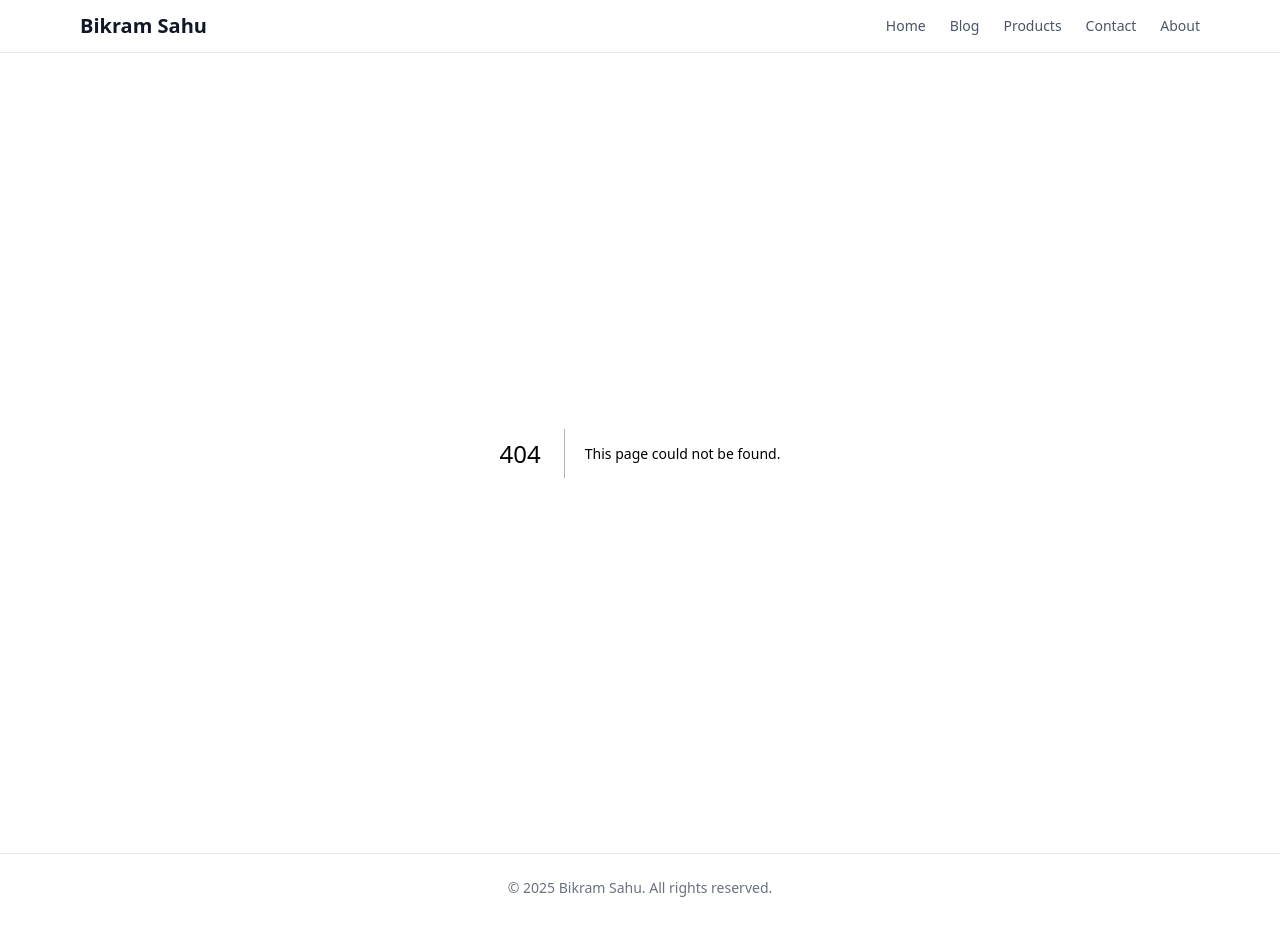
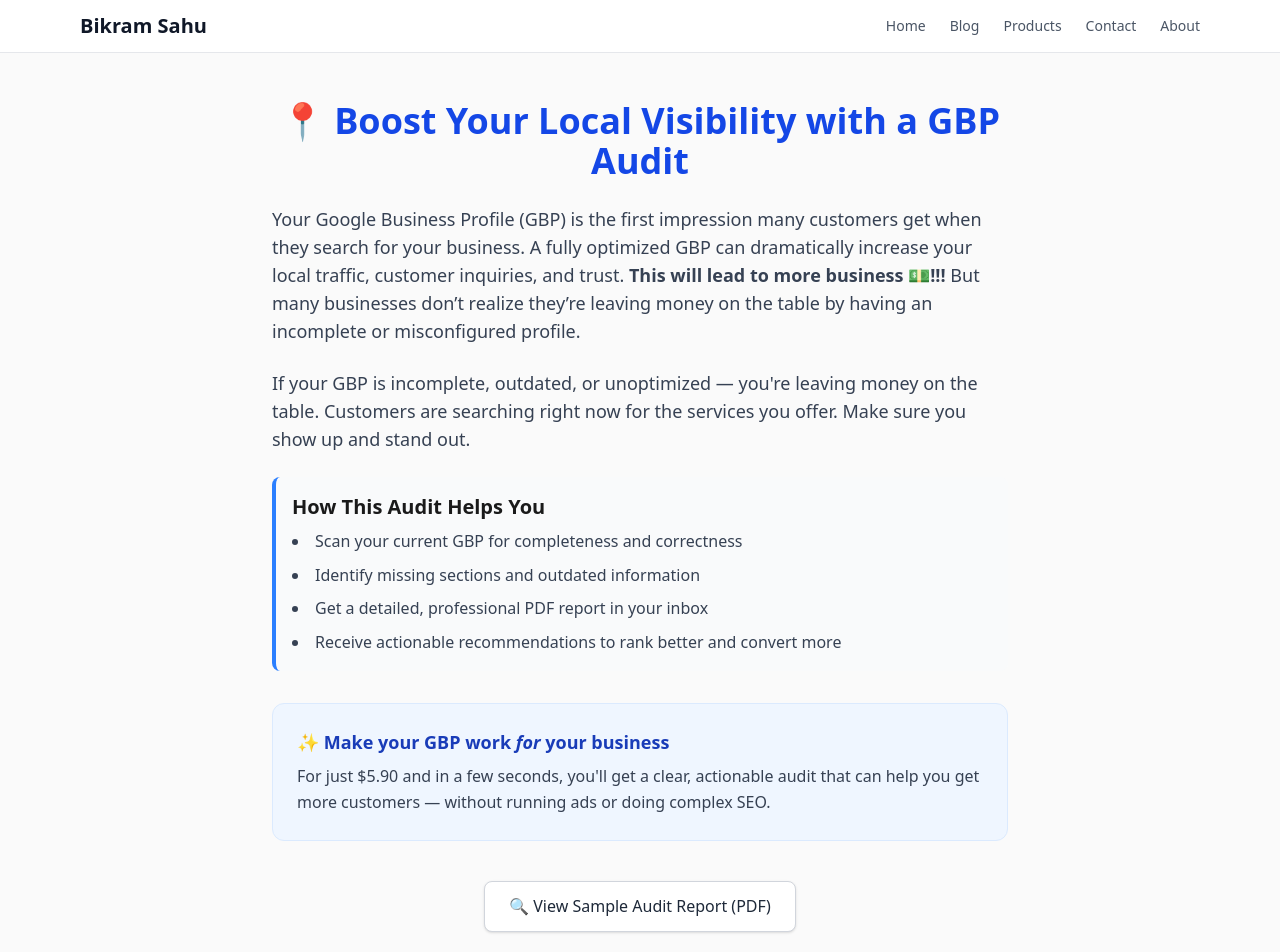
Before and after one commit to bikramiter/bikramsahu.com, a Next.js app: page /products/gbp-audit in a window 1280 px wide. Before the commit this address had no page. Shown: the top 952 px of the page. Before the commit the page ends 922 px from the top, so only its background shows below. Built offline with nearby package versions, Linux system fonts and the light colour scheme.

Commit message:
Create page for gbp-audit

```diff
--- /dev/null
+++ b/src/app/products/gbp-audit/page.tsx
@@ -0,0 +1,68 @@
+export default function GBPAuditPage() {
+  return (
+    <div className="max-w-3xl mx-auto px-4 py-12">
+      <h1 className="text-4xl font-bold mb-6 text-center text-blue-700">
+        📍 Boost Your Local Visibility with a GBP Audit
+      </h1>
+
+      <p className="text-lg text-gray-700 mb-6">
+        Your Google Business Profile (GBP) is the first impression many
+        customers get when they search for your business. A fully optimized GBP
+        can dramatically increase your local traffic, customer inquiries, and
+        trust. <b>This will lead to more business 💵!!!</b> But many businesses
+        don’t realize they’re leaving money on the table by having an incomplete
+        or misconfigured profile.
+      </p>
+
+      <p className="text-lg text-gray-700 mb-6">
+        If your GBP is incomplete, outdated, or unoptimized — you're leaving
+        money on the table. Customers are searching right now for the services
+        you offer. Make sure you show up and stand out.
+      </p>
+
+      <div className="bg-gray-50 border-l-4 border-blue-500 p-4 rounded-lg mb-8">
+        <h2 className="text-xl font-semibold mb-2">How This Audit Helps You</h2>
+        <ul className="list-disc list-inside text-gray-700 space-y-2">
+          <li>Scan your current GBP for completeness and correctness</li>
+          <li>Identify missing sections and outdated information</li>
+          <li>Get a detailed, professional PDF report in your inbox</li>
+          <li>
+            Receive actionable recommendations to rank better and convert more
+          </li>
+        </ul>
+      </div>
+
+      <div className="bg-blue-50 border border-blue-100 p-6 rounded-xl mb-10">
+        <h3 className="text-lg font-semibold text-blue-800 mb-2">
+          ✨ Make your GBP work <em>for</em> your business
+        </h3>
+        <p className="text-gray-700">
+          For just $5.90 and in a few seconds, you'll get a clear, actionable
+          audit that can help you get more customers — without running ads or
+          doing complex SEO.
+        </p>
+      </div>
+
+      {/* 🔍 Preview Sample Report */}
+      <div className="text-center mb-10">
+        <a
+          href="/sample-gbp-audit.pdf"
+          target="_blank"
+          rel="noopener noreferrer"
+          className="inline-block px-6 py-3 bg-white border border-gray-300 text-gray-800 rounded-lg shadow hover:bg-gray-100 transition"
+        >
+          🔍 View Sample Audit Report (PDF)
+        </a>
+      </div>
+
+      <div className="text-center mt-6">
+        <button className="px-8 py-4 text-lg bg-blue-600 hover:bg-blue-700 text-white font-semibold rounded-xl shadow">
+          Start My Audit (coming soon)
+        </button>
+        <p className="text-sm text-gray-500 mt-2">
+          You’ll be asked for your GBP link and email in the next step.
+        </p>
+      </div>
+    </div>
+  );
+}
--- a/src/app/products/page.tsx
+++ b/src/app/products/page.tsx
@@ -1,38 +1,27 @@
-import UnderConstructionBanner from "@/components/UnderConstructionBanner";
+import Link from "next/link";
 
 export default function ProductsPage() {
   return (
     <div className="max-w-4xl mx-auto px-4 py-10">
-      <UnderConstructionBanner />
       <h1 className="text-3xl font-bold mb-6">Products & Services</h1>
+
       <div className="space-y-8">
-        <div>
-          <h2 className="text-xl font-semibold">
-            🧠 AI-Powered Customer Finder
-          </h2>
-          <p className="text-gray-700">
-            A tailored AI agent that finds, filters, and engages potential
-            customers for your business.
+        {/* GBP Audit Tool */}
+        <div className="border rounded-xl p-6 shadow bg-white">
+          <h2 className="text-xl font-semibold mb-2">📍 GBP Audit Tool</h2>
+          <p className="text-gray-700 mb-4">
+            Get a personalized Google Business Profile audit sent to your email
+            as a PDF. Ideal for small business owners.
           </p>
+          <Link
+            href="/products/gbp-audit"
+            className="inline-block px-6 py-3 bg-blue-600 text-white font-semibold rounded-lg shadow hover:bg-blue-700 transition"
+          >
+            Start Audit
+          </Link>
         </div>
-        <div>
-          <h2 className="text-xl font-semibold">
-            🔁 Workflow Automation Toolkit
-          </h2>
-          <p className="text-gray-700">
-            Done-for-you Zapier/n8n automations to handle repetitive tasks, save
-            time, and improve efficiency.
-          </p>
-        </div>
-        <div>
-          <h2 className="text-xl font-semibold">
-            🧩 Custom Software Development
-          </h2>
-          <p className="text-gray-700">
-            I build scalable software solutions that solve real business
-            problems — fast.
-          </p>
-        </div>
+
+        {/* Other Product */}
       </div>
     </div>
   );
```
Also changed, not shown: 1 other file (tests, documents, lock files or other folders).
